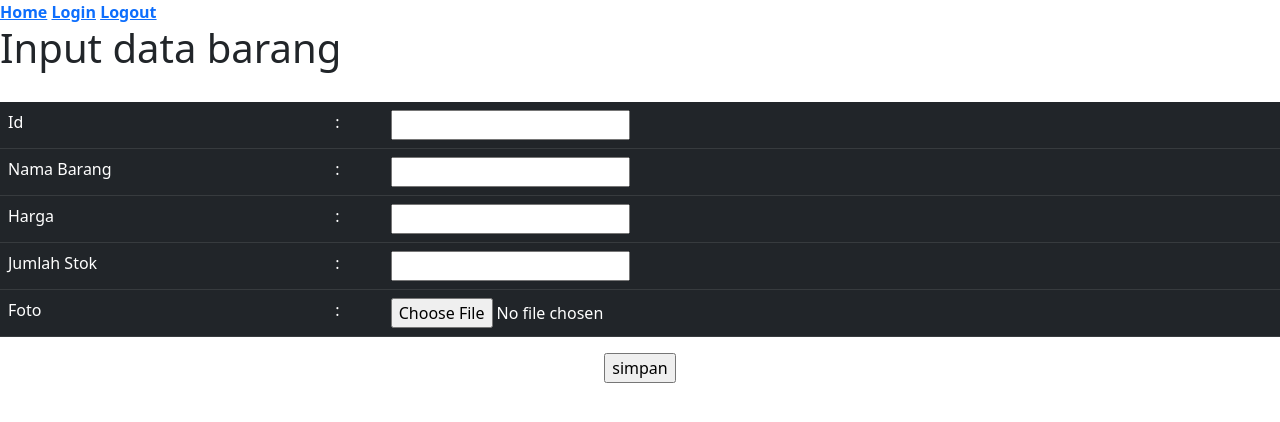
After one commit to surinanda99/Web-Inventory-Management-Apotek, a PHP site: page /addObat.php in a window 1280 px wide. The commit adds this page. Shown: the top 422 px of the page. Run offline with PHP 8.4, Linux system fonts and the light colour scheme; a stand-in replaces the project's code that opens the database connection.

Commit message:
initial commit

```diff
--- /dev/null
+++ b/addObat.php
@@ -0,0 +1,52 @@
+<!DOCTYPE html>
+<html lang="en">
+    <head>
+        <meta charset="UTF-8">
+        <meta http-equiv="X-UA-Compatible" content="IE=edge">
+        <meta name="viewport" content="width=device-width, initial-scale=1.0">
+        <title>Document</title>
+        <link href="https://cdn.jsdelivr.net/npm/bootstrap@5.1.3/dist/css/bootstrap.min.css" rel="stylesheet" integrity="sha384-1BmE4kWBq78iYhFldvKuhfTAU6auU8tT94WrHftjDbrCEXSU1oBoqyl2QvZ6jIW3" crossorigin="anonymous">
+    </head>
+    <body>
+        <div class="topnav">
+            <b><a href="home.php">Home</a></b>
+            <b><a href="login1.php">Login</a></b>
+            <b><a href="logout.php">Logout</a></b>
+        </div>
+        <center>
+            <div class="panjang">
+                <h1 align="left" style="margin-bottom:30px">Input data barang</h1>
+                <form action="insBrg.php" method='post' enctype="multipart/form-data">
+                    <table class="table table-dark table-hover cols-6 rows-6">
+                        <tr>
+                            <td>Id</td>
+                            <td>:</td>
+                            <td><input type="text" name="tid" id="tid"></td>
+                        </tr>
+                        <tr>
+                            <td>Nama Barang</td>
+                            <td>:</td>
+                            <td><input type="text" name="tnama" id="tnama"></td>
+                        </tr>
+                        <tr>
+                            <td>Harga</td>
+                            <td>:</td>
+                            <td><input type="text" name="thrg" id="thrg"></td>
+                        </tr>
+                        <tr>
+                            <td>Jumlah Stok</td>
+                            <td>:</td>
+                            <td><input type="text" name="tjml" id="tjml"></td>
+                        </tr>
+                        <tr>
+                            <td>Foto</td>
+                            <td>:</td>
+                            <td><input type="file" name="foto" id="foto"></td>
+                        </tr>
+                    </table>
+                    <input type="submit" name="simpan" id="simpan" value="simpan">
+                </form>
+            </div>
+        </center>
+    </body>
+</html>
--- /dev/null
+++ b/delObat.php
@@ -0,0 +1 @@
+<?php include "koneksi1.php"; $id=$_GET['id']; $sql = "SELECT foto FROM barang WHERE id='$id'"; $hasil = $conn->query($sql); while($row=$hasil->fetch_assoc()){ $foto=$row['foto']; } if($foto != ""){ unlink("img1/".$foto); } $sql = "DELETE FROM barang WHERE id='$id'"; if($conn->query($sql) === TRUE){header("location:halaman1.php"); } $conn->close(); echo "New records failed"; ?>
--- /dev/null
+++ b/delUser.php
@@ -0,0 +1 @@
+<?php echo "<br><br><br>"; include "koneksi.php"; if(isset($_GET['id'])){ $kode = $_GET['id']; } else{ die ("Error. NO Id Selected! "); } ?> <html><head><title>Delete Barang</title> </head><body><div class="topnav"> <b><a href="home.php">Home</a></b> <b><a href="login1.php">Login</a></b> <b><a href="logout.php">Logout</a></b> </div> <?php if (!empty($kode) && $kode != "") { $query = "DELETE FROM user WHERE id='$kode'"; $sql = mysqli_query ($conn,$query); if ($sql) { echo "<h2><font color=blue>Data telah berhasil dihapus</font></h2>"; } else { echo "<h2><font color=red>Data gagal dihapus</font></h2>"; }echo "Klik <a href='user.php'>disini</a> untuk kembali ke halaman display user"; } else { die ("Access Denied"); } ?> </body> </html>
--- /dev/null
+++ b/insObat.php
@@ -0,0 +1 @@
+<?php include "koneksi1.php"; include "uploadFoto.php"; $id=$_POST['tid']; $nama=$_POST['tnama']; $hrg=$_POST['thrg']; $jml=$_POST['tjml']; if(upload_foto($_FILES["foto"])){ $foto=$_FILES["foto"]["name"]; $sql = "INSERT INTO barang (id,nama,hrg,jml,foto) VALUES ('$id','$nama','$hrg','$jml', '$foto')"; if($conn->query($sql) === TRUE){ $conn->close(); header("location:halaman1.php"); } else{ $conn->close(); echo "New records failed"; } } else{ echo "Sorry, there was an error uploading your file"; } ?>
--- /dev/null
+++ b/upFotoObat.php
@@ -0,0 +1 @@
+<?php function upload_foto($ft){ $target_dir = "img1/"; $target_file = $target_dir . basename($ft["name"]); $uploadOk = 1;$imageFileType = strtolower(pathinfo($target_file, PATHINFO_EXTENSION)); //cek jika filenya sudah ada if(file_exists($target_file)){ echo "Sorry, file already exist"; $uploadOk = 0; } //cek ukuran file if($ft["size"]>500000){ echo "Sorry, your file is too large"; $uploadOk = 0; } //cek tipe file sesuai atau tidak if($imageFileType != "jpg" && $imageFileType != "png" && $imageFileType != "jpeg" && $imageFileType != "gif"){ echo "Sorry, only JPG, JPEG, PNG & GIF files are allowed"; $uploadOk = 0; } //cek jika $uploadOk merupakan 0 karena suatu error if($uploadOk == 0){ echo "Sorry, your file was not uploaded"; } //jika sudah ok semua maka upload file else{ if(move_uploaded_file($ft["tmp_name"], $target_file)){ return true; } else{ return false; } } } ?>
--- /dev/null
+++ b/updObat.php
@@ -0,0 +1 @@
+<?php include "koneksi1.php"; include "uploadFoto.php"; $id=$_POST['tid']; $nama=$_POST['tnama']; $hrg=$_POST['thrg']; $ket=$_POST['tket'];$jml=$_POST['tjml']; $foto_lama=$_POST['foto_lama']; $qry=true; $flagphoto=true; if(isset($_POST['ubah_foto'])){ if(upload_foto($_FILES['foto'])){ $foto=$_FILES['foto']['name']; $sql = "UPDATE barang SET nama='$nama', hrg='$hrg', jml='$jml', keterangan='$ket', foto='$foto' WHERE id='$id'"; } else{ $qry=false; echo "foto gagal di upload"; } } else{ $sql = "UPDATE barang SET nama='$nama', hrg='$hrg', jml='$jml', keterangan='$ket' WHERE id='$id'"; $flagphoto=false; } if($qry==true){ if($conn->query($sql)===TRUE){ if(is_file("img1/".$foto_lama) && ($flagphoto==TRUE)){ //jika jambar ada unlink("img1/".$foto_lama); $conn->close(); header("location:Halaman1.php"); } else{ $conn->close(); header("location:Halaman1.php"); } } } ?>
```
Also changed, not shown: addUser.php (added, +1 -0 lines), dataObat.php (+32 -3 lines), dataUser.php (added, +1 -0 lines), editObat.php (added, +2 -0 lines), editUser.php (added, +1 -0 lines).
